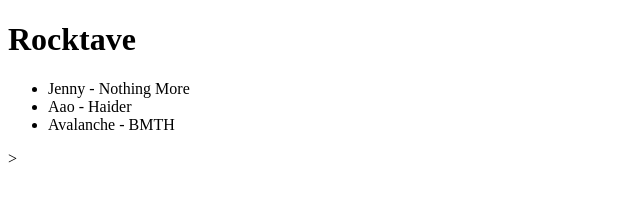
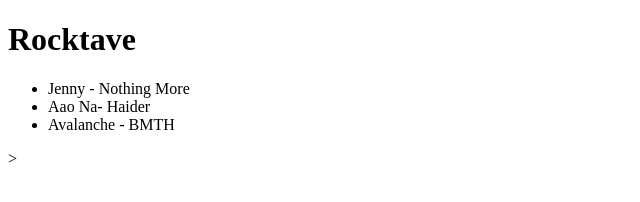
Before and after one commit to abhishek8060/Hello-World, a plain HTML site: page index.html in a window 1280 px wide. Shown: the full height of the page, 0-640 px from the left. Drawn offline with Linux system fonts and the light colour scheme.

Commit message:
Added na

```diff
--- a/index.html
+++ b/index.html
@@ -11,7 +11,7 @@
 		<h1>Rocktave</h1>
 		<ul>
 			<li>Jenny - Nothing More</li>
-			<li>Aao - Haider</li>
+			<li>Aao Na- Haider</li>
 			<li>Avalanche - BMTH</li>
 		</ul>
 	</div>
```
